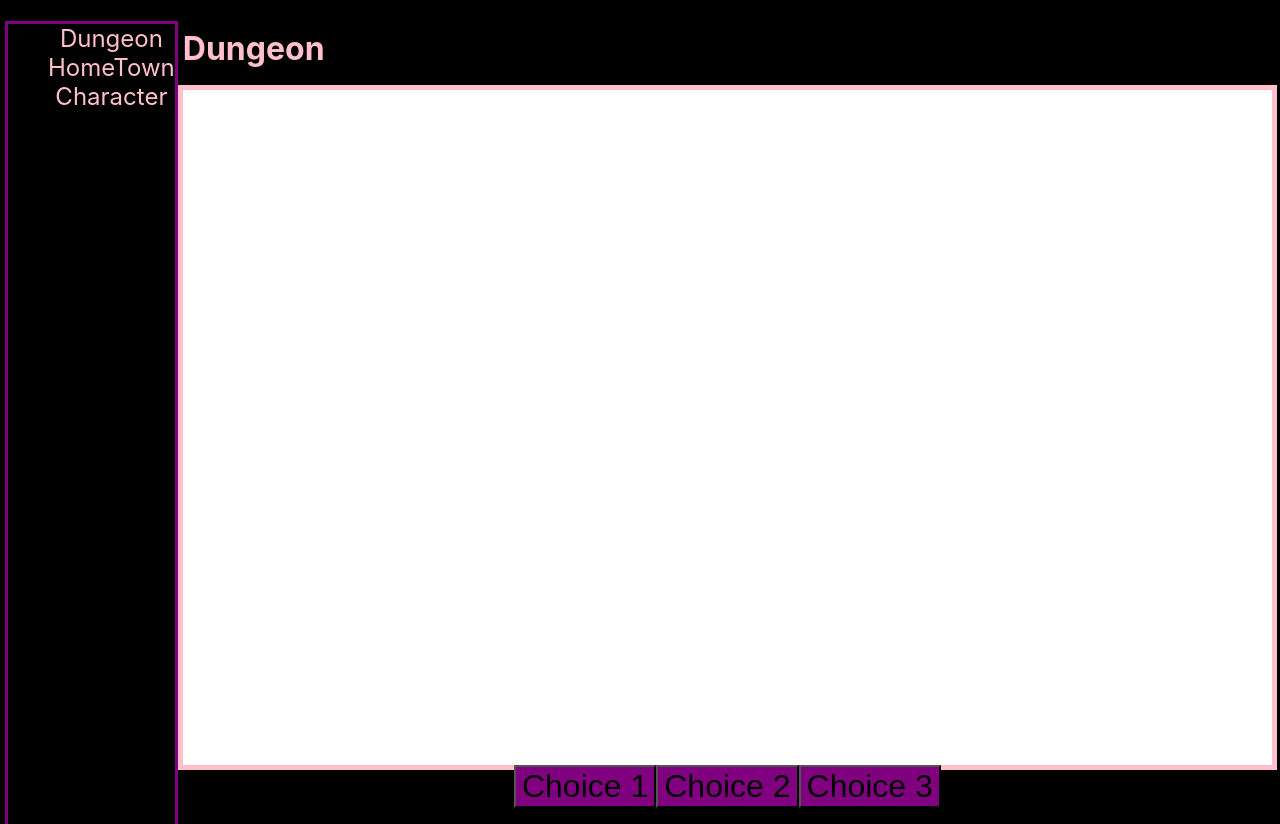
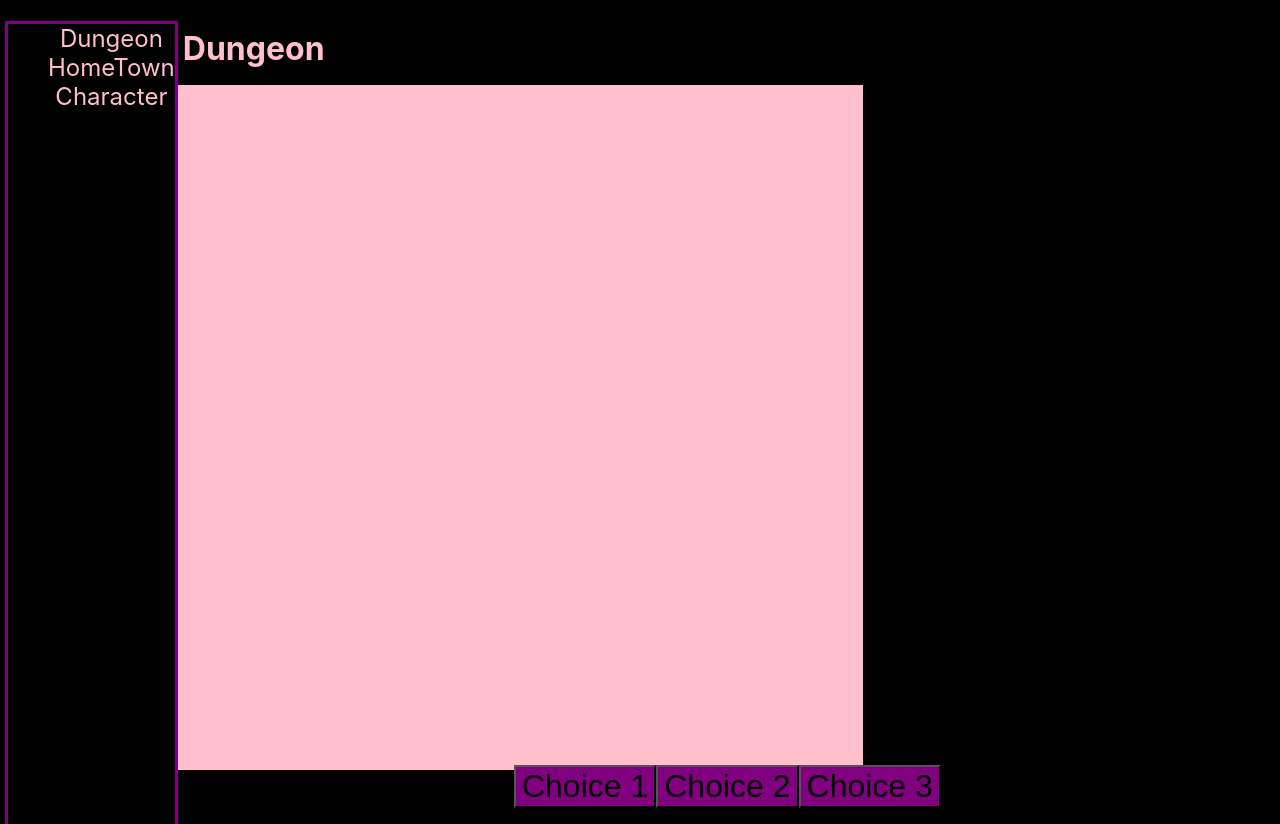
Before and after one commit to paynejj/cs4279-project, a React (Create React App) app in the folder project/: page /dungeon in a window 1280 px wide. Built offline with nearby package versions, Linux system fonts and the light colour scheme.

Commit message:
Dungeon Tings

```diff
--- a/project/src/Dungeon/Dungeon.ts
+++ b/project/src/Dungeon/Dungeon.ts
@@ -1,17 +1,42 @@
-import DTunnel from "./DungeonNode";
-import DungeonNode from "./DungeonNode";
+import { DNodes, DTunnel, DungeonNode, DVoid } from "./DungeonNode";
 
+//Default dungeon dimension
 const SIZE = 5 as const;
 
+export class Dungeon {
+    private _map: DungeonNode[][]
+    readonly rows: number
+    readonly cols: number
 
-export class Dungeon {
-    readonly dungeon: DungeonNode[][]
-    constructor() {
-        this.dungeon = []
-        for (let i = 0; i < SIZE; i++) {
-            this.dungeon.push([])
-            for (let j = 0; j < SIZE; j++)
-                this.dungeon[i].push(new DTunnel())
+    constructor(rows = SIZE, cols = SIZE) {
+        this._map = [...Array(rows)].fill(new Array(cols).fill(new DVoid()))
+        this.rows = rows
+        this.cols = cols
+    }
+    public get map() {
+        return this._map
+    }
+    public generate() {
+        const square = [[1, 1, 2, 1, 1], [1, 0, 2, 0, 1], [1, 0, 0, 0, 1], [1, 0, 0, 0, 1], [1, 1, 1, 1, 1]]
+        const plus = [[0, 0, 1, 0, 0], [0, 0, 1, 0, 0], [1, 1, 1, 1, 1], [0, 0, 1, 0, 0], [0, 0, 1, 0, 0]]
+        const templates = [square, plus]
+        this.toDungeon(square)
+        return this._map
+    }
+
+    private toDungeon(template: number[][]) {
+        console.log(template)
+        for (let i = 0; i < this.rows; i++) {
+            for (let j = 0; j < this.cols; j++) {
+                const n: number = template[i][j]
+                console.log(`${i}, ${j}, ${n}`)
+                if (n === DNodes.DVoid)
+                    this._map[i][j] = new DVoid();
+                else if (n === DNodes.DTunnel) {
+                    this._map[i][j] = new DTunnel();
+                }
+                else this._map[i][j] = new DVoid()
+            }
         }
     }
 }
--- a/project/src/Dungeon/DungeonNode.ts
+++ b/project/src/Dungeon/DungeonNode.ts
@@ -6,14 +6,14 @@ type Enemy = {
     damage: number
 }
 
-
-interface DungeonNode {
+export enum DNodes { DVoid = 0, DTunnel = 1 }
+export interface DungeonNode {
     treasure: Treasure,
     enemy: Enemy,
     color: string
 }
 
-export default class DTunnel implements DungeonNode {
+export class DTunnel implements DungeonNode {
     readonly treasure
     readonly enemy
     readonly color
@@ -21,7 +21,19 @@ export default class DTunnel implements DungeonNode {
     constructor() {
         this.treasure = undefined
         this.enemy = undefined
-        this.color = "white"
+        this.color = "pink"
     }
 
 }
+
+export class DVoid implements DungeonNode {
+    readonly treasure
+    readonly enemy
+    readonly color
+
+    constructor() {
+        this.treasure = undefined
+        this.enemy = undefined
+        this.color = "black"
+    }
+}
--- a/project/src/Dungeon/DungeonUI.css
+++ b/project/src/Dungeon/DungeonUI.css
@@ -18,7 +18,10 @@
     font-size: xx-large;
 }
 
-.map {
+.dungeon-map {
+    height:fit-content;
+    width: fit-content;
+    aspect-ratio: 1;
     outline: pink solid thick;
     flex-grow: 1;
     display: grid;
@@ -26,5 +29,5 @@
 }
 
 .dungeon-node {
-    display: flex;
+    aspect-ratio: 1;
 }
--- a/project/src/Dungeon/DungeonUI.tsx
+++ b/project/src/Dungeon/DungeonUI.tsx
@@ -1,12 +1,14 @@
-import React from "react";
+import { useState } from "react";
 import { Dungeon } from "./Dungeon";
 import "./DungeonUI.css"
 
 function DungeonMap() {
-    const d = new Dungeon()
+    const [dungeon, setDungeon] = useState(new Dungeon())
+    const [dungeonMap, setDungeonMap] = useState(dungeon.generate())
+    console.log(dungeonMap)
     return (
-        <div className="map">
-            {d.dungeon.flatMap(row => row.map(node =>
+        <div className="dungeon-map">
+            {dungeonMap.flatMap(row => row.map(node =>
                 <div className='dungeon-node'
                     style={{ backgroundColor: node.color }}>
                 </div>))}
```
